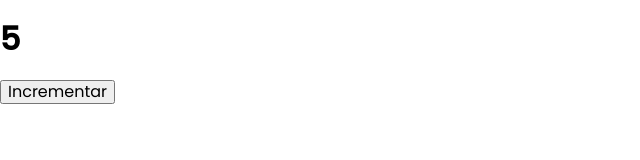
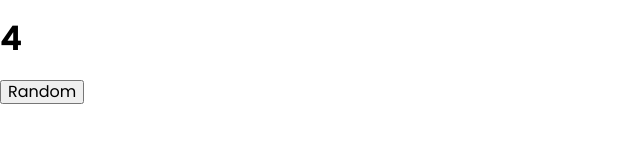
Before and after one commit to Coshiloco/Proyectos_React, a React (Vite) app: page / in a window 1280 px wide. Shown: the top 160 px of the page, without its empty margins (0-640 px from the left). Built offline with nearby package versions, Linux system fonts and the light colour scheme.

Commit message:
UseEffects side effect desmontando y memerory Leaks

```diff
--- /dev/null
+++ b/src/DesmontandoYMemoryLeaks.jsx
@@ -0,0 +1,3 @@
+const DesmontandoYMemoryLeaks = () => {};
+
+export default DesmontandoYMemoryLeaks;
--- /dev/null
+++ b/src/NoTodoSonSideEffects.jsx
@@ -0,0 +1,43 @@
+import { useEffect, useState } from 'react';
+
+const getNewValue = () =>
+	new Promise(resolve => {
+		setTimeout(() => {
+			const random = Math.floor(Math.random() * 10);
+			resolve(random);
+		}, 1000);
+	});
+
+const setInitialValue = async setCount => {
+	const initialValue = await getNewValue();
+	setCount(initialValue);
+};
+
+const NoTodoSonSideEffects = () => {
+	const [count, setCount] = useState();
+
+	useEffect(() => {
+		setInitialValue(setCount);
+	}, []);
+
+	if (count === undefined) return <p>Cargando...</p>;
+
+	return (
+		<div>
+			<h1>{count}</h1>
+			<button
+				onClick={async () => {
+					/* Tenemos que generar una funcion asincrona porque el numero que estamos generando
+			  depende de una funcion asincrona que es la de getNewValue por lo tanto
+			  metemos un mensaje para aumentar la experiencia del usuario */
+					const newValue = await getNewValue();
+					setCount(newValue);
+				}}
+			>
+				Random
+			</button>
+		</div>
+	);
+};
+
+export default NoTodoSonSideEffects;
--- a/src/main.jsx
+++ b/src/main.jsx
@@ -6,6 +6,7 @@ import AppEventBubblingCapturingStopPropagation from './components/EventBubbling
 import PruebaUseEffect from './components/HookUseEfect';
 import PruebaSetState from './components/PruebaState';
 import AppFormulariosNoControlados from './FormulariosNoControlados';
+import NoTodoSonSideEffects from './NoTodoSonSideEffects';
 import AppSideEffects from './sideeffects';
 import './styles/index.css';
 
@@ -281,3 +282,4 @@ ReactDOM.render(<AppConChildren />, container);
 ReactDOM.render(<PruebaUseEffect />, container);
 ReactDOM.render(<AppSideEffects />, container);
 ReactDOM.render(<ContadorAsincrono />, container);
+ReactDOM.render(<NoTodoSonSideEffects />, container);
```
